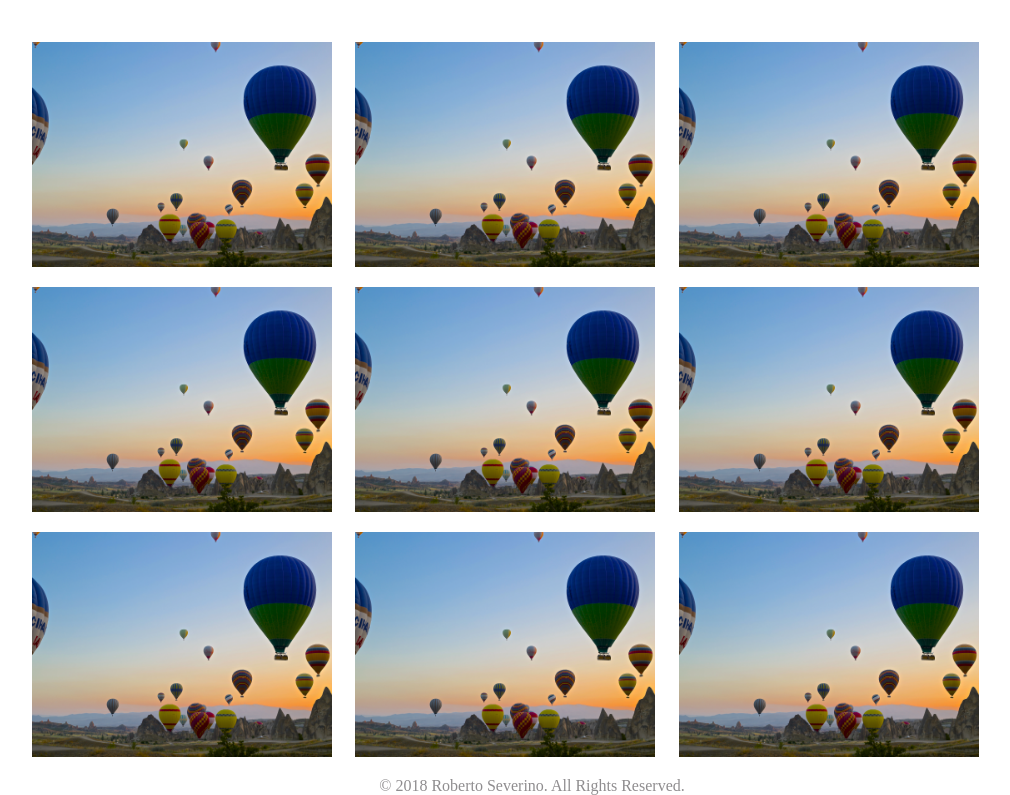
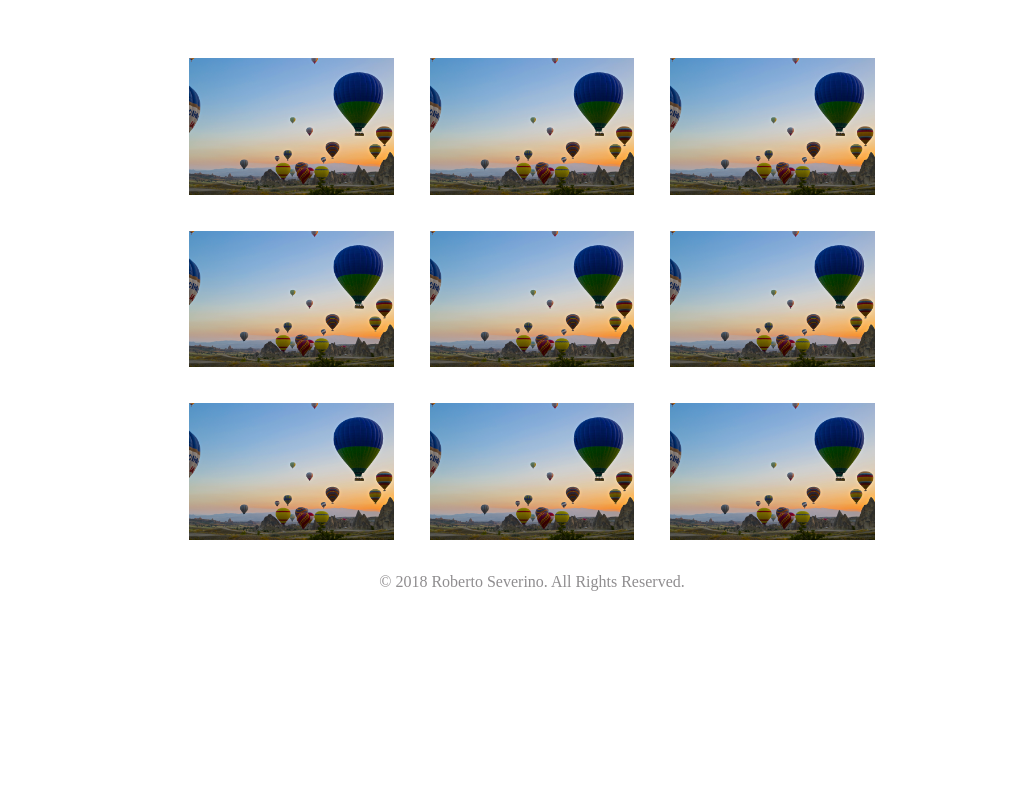
Before and after one commit to adwordvigilante/Portfolio-Website, a plain HTML site: page index.html in a window 1280 px wide. Shown: the part 137-932 px from the top of the page, without its empty margins (108-1118 px from the left). After the commit the page ends 800 px from the top, so only its background shows below. Drawn offline with Linux system fonts and the light colour scheme.

Commit message:
Image gallery fixed.
Applied fixes to image gallery.

```diff
--- a/css/style.css
+++ b/css/style.css
@@ -2,6 +2,7 @@
 
 color: #8F8D8F;
 ---------------------------------------------------------------- */
+
 * {
     margin: 0;
     padding: 0;
@@ -10,9 +11,13 @@ color: #8F8D8F;
 
 }
 
+.clearfix {
+    clear: both;
+}
+
 body {
-	max-width: 1000px;
-	margin: auto;
+    width: 80%;
+    margin: 0 auto;
 }
 
 header {
@@ -56,35 +61,33 @@ header nav a:visited {
 
 footer {
     text-align: center;
-    position: relative;
-    left: 0px;
-    bottom: 0px;
-    width: 100%;
+    margin-top: 13px;
+    margin-bottom: 30px;
 }
 
 /* HOME PAGE CODE
 ---------------------------------------------------------------- */
+/* FIXED SOME STUFF HERE */
 
 p {
     font-family: sans-serif;
 }
 
 img {
-	width: 300px;
-	height: 225px;
-	display: block;
+    width: 20%;
+    margin: 1rem;
+    height: auto;
+    display: inline-block;
 }
 
 .portfolio {
     margin-top: 45px;
+    text-align: center;
 }
 
 
-.portfolio-container .column {
-	float: left;
-	width: 33.33%;
-	margin-right: -10px;
-	margin-bottom: 20px;
+.portfolio-container .row {
+    margin: 0;
 }
 
 /* ABOUT
@@ -99,9 +102,9 @@ aside img {
     left: 150px;
     border-radius: 50%;
     border: solid #dedede6e 1px;
-    box-shadow: 1px 9px 14px 6px rgba(222,222,222,1);
-    -webkit-box-shadow: 1px 9px 17px 6px rgba(222,222,222,1);
-	-moz-box-shadow: 1px 9px 17px 6px rgba(222,222,222,1);
+    box-shadow: 1px 9px 14px 6px rgba(222, 222, 222, 1);
+    -webkit-box-shadow: 1px 9px 17px 6px rgba(222, 222, 222, 1);
+    -moz-box-shadow: 1px 9px 17px 6px rgba(222, 222, 222, 1);
 }
 
 .content-area {
@@ -117,32 +120,45 @@ aside img {
     line-height: 2;
     border: solid 2px #dedede6e;
     padding: 10px;
-    -webkit-box-shadow: 18px 10px 17px 6px rgba(222,222,222,1);
-	-moz-box-shadow: 18px 10px 17px 6px rgba(222,222,222,1);
-	box-shadow: 18px 10px 17px 6px rgba(222,222,222,1);
+    -webkit-box-shadow: 18px 10px 17px 6px rgba(222, 222, 222, 1);
+    -moz-box-shadow: 18px 10px 17px 6px rgba(222, 222, 222, 1);
+    box-shadow: 18px 10px 17px 6px rgba(222, 222, 222, 1);
 
 }
 
 /* CONTACT
 ---------------------------------------------------------------- */
-label, input[type=text], input[type=submit] {
+
+label,
+input[type=text],
+input[type=submit] {
     font-family: 'Signika', sans-serif;
 
 }
 
-input[type=text], select, textarea {
+input[type=text],
+select,
+textarea {
     font-family: 'Signika', sans-serif;
-    width: 100%; /* Full width */
-    padding: 12px; /* Some padding */
-    border: 1px solid #ccc; /* Gray border */
-    border-radius: 4px; /* Rounded borders */
-    box-sizing: border-box; /* Make sure that padding and width stays in place */
-    margin-top: 6px; /* Add a top margin */
-    margin-bottom: 16px; /* Bottom margin */
-    resize: vertical /* Allow the user to vertically resize the textarea (not horizontally) */
+    width: 100%;
+    /* Full width */
+    padding: 12px;
+    /* Some padding */
+    border: 1px solid #ccc;
+    /* Gray border */
+    border-radius: 4px;
+    /* Rounded borders */
+    box-sizing: border-box;
+    /* Make sure that padding and width stays in place */
+    margin-top: 6px;
+    /* Add a top margin */
+    margin-bottom: 16px;
+    /* Bottom margin */
+    resize: vertical/* Allow the user to vertically resize the textarea (not horizontally) */
 }
 
 /* Style the submit button with a specific background color etc */
+
 input[type=submit] {
     background-color: #8dc8d0;
     color: white;
@@ -160,11 +176,13 @@ input[type=submit] {
 }
 
 /* When moving the mouse over the submit button, add a darker green color */
+
 input[type=submit]:hover {
     background-color: #4f929a;
 }
 
 /* Add a background color and some padding around the form */
+
 .contact-area {
     border-radius: 5px;
     background-color: #f2f2f2;
--- a/index.html
+++ b/index.html
@@ -1,5 +1,3 @@
-<!DOCTYPE html>
-<html>
 <head>
     <title>Roberto Severino - Web Development</title>
     <meta name="description" content="Roberto Severino's web developer portfolio.">
@@ -11,6 +9,7 @@
 
 
 </head>
+
 <body>
     <header>
         <h1>Roberto Severino</h1>
@@ -28,59 +27,41 @@
 
     </header>
 
+<!--   FIXED SOME STUFF HERE!-->
     <div class="portfolio">
         <div class="portfolio-container">
             <div class="row">
-				<div class="column">
                 <img src="images/portfolio-placeholder.jpg">
-				</div>
-				<div class="column">
                 <img src="images/portfolio-placeholder.jpg">
-				</div>
-				<div class="column">
                 <img src="images/portfolio-placeholder.jpg">
             </div>
         </div>
 
 
+
+        <div class="portfolio-container">
+            <div class="row">
+                <img src="images/portfolio-placeholder.jpg">
+                <img src="images/portfolio-placeholder.jpg">
+                <img src="images/portfolio-placeholder.jpg">
+            </div>
         </div>
 
         <div class="portfolio-container">
             <div class="row">
-				<div class="column">
                 <img src="images/portfolio-placeholder.jpg">
-				</div>
-				<div class="column">
                 <img src="images/portfolio-placeholder.jpg">
-				</div>
-				<div class="column">
                 <img src="images/portfolio-placeholder.jpg">
             </div>
         </div>
-
-
     </div>
 
-			<div class="portfolio-container">
-			<div class="row">
-				<div class="column">
-					<img src="images/portfolio-placeholder.jpg">
-				</div>
-				<div class="column">
-					<img src="images/portfolio-placeholder.jpg">
-				</div>
-				<div class="column">
-					<img src="images/portfolio-placeholder.jpg">
-				</div>
-			</div>
+<!--    TO HERE-->
 
-		</div>
-
-	<footer>
-		&copy;&nbsp;2018 Roberto Severino. All Rights Reserved.
+    <footer class="clearfix">
+        &copy; 2018 Roberto Severino. All Rights Reserved.
     </footer>
 
-	</div>
+</body>
 
-</body>
 </html>
```
Lines whose indentation alone changed are shown as unchanged.
